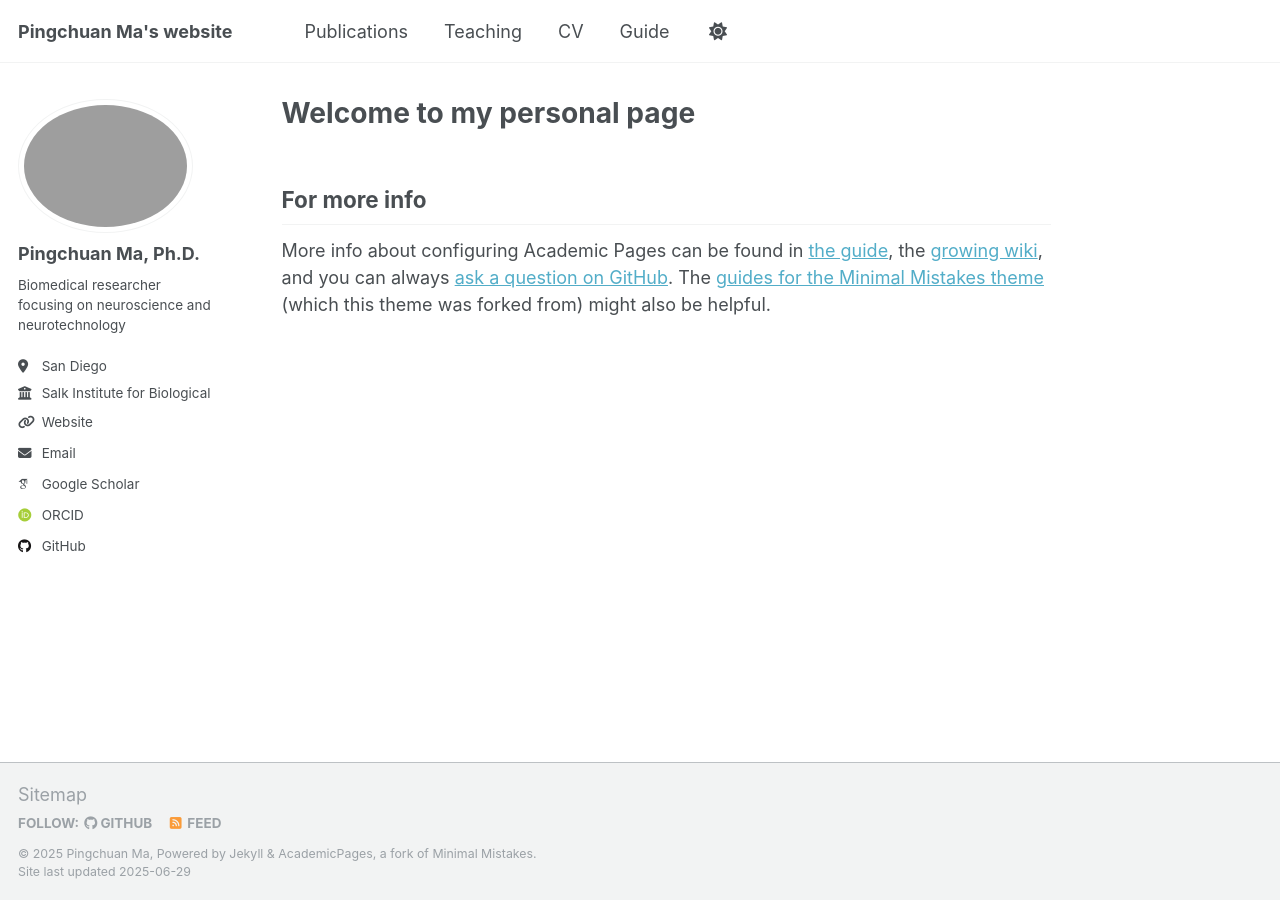
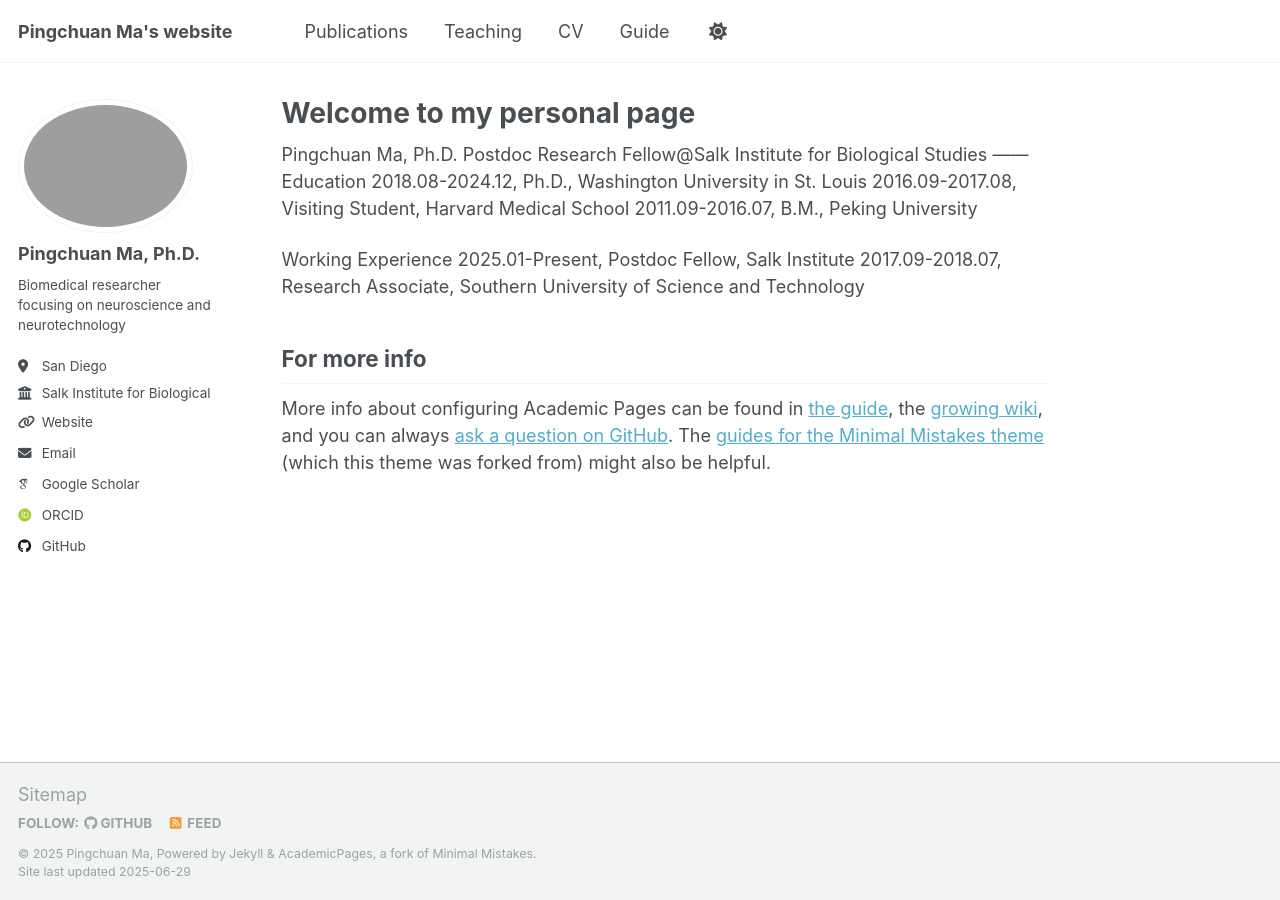
Before and after one commit to pcmaaaaa/pcmaaaaa.github.io, a Jekyll site: the page built from _pages/about.md, in a window 1280 px wide. Built offline with Jekyll 4.4.1, drawn with Linux system fonts in a browser that asks for light colours; some web fonts are replaced; a script that is not in the unit is left out.

Commit message:
Update about.md

```diff
--- a/_pages/about.md
+++ b/_pages/about.md
@@ -7,6 +7,18 @@ redirect_from:
   - /about.html
 ---
 
+Pingchuan Ma, Ph.D.
+Postdoc Research Fellow@Salk Institute for Biological Studies
+------
+Education
+2018.08-2024.12, Ph.D., Washington University in St. Louis
+2016.09-2017.08, Visiting Student, Harvard Medical School
+2011.09-2016.07, B.M., Peking University
+
+Working Experience
+2025.01-Present, Postdoc Fellow, Salk Institute
+2017.09-2018.07, Research Associate, Southern University of Science and Technology
+
 For more info
 ------
 More info about configuring Academic Pages can be found in [the guide](https://academicpages.github.io/markdown/), the [growing wiki](https://github.com/academicpages/academicpages.github.io/wiki), and you can always [ask a question on GitHub](https://github.com/academicpages/academicpages.github.io/discussions). The [guides for the Minimal Mistakes theme](https://mmistakes.github.io/minimal-mistakes/docs/configuration/) (which this theme was forked from) might also be helpful.
```
